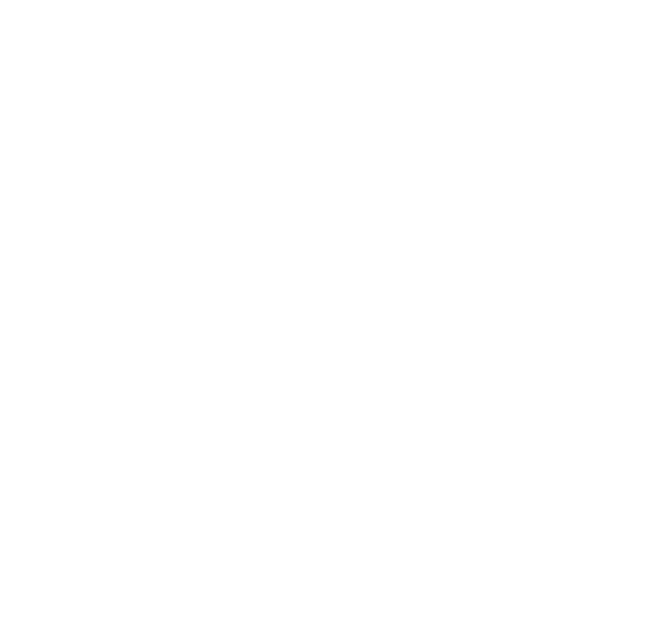
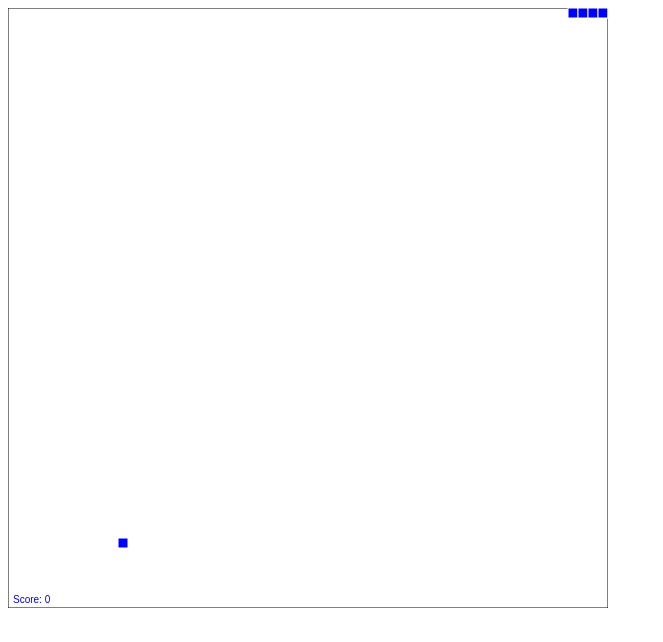
Before and after one commit to Calanthe/snake13k, a plain HTML site: page index.html in a window 1280 px wide. Shown: the whole page, without its empty margins (0-663 px from the left). Drawn offline with Linux system fonts and the light colour scheme.

Commit message:
basic game works

```diff
--- a/index.html
+++ b/index.html
@@ -5,7 +5,8 @@
 	<title>Sn@Ķ€</title>
 </head>
 <body>
-<canvas id="c" width="800" height="800"></canvas>
+<canvas id="c" width="600" height="600"></canvas>
+<script src="js/controls.js"></script>
 <script src="js/ui.js"></script>
 <script src="js/game.js"></script>
 </body>
--- /dev/null
+++ b/js/controls.js
@@ -0,0 +1,21 @@
+var Snake = Snake || {};
+
+Snake.Controls = {};
+
+Snake.Controls.addListeners = function(callback) {
+	document.onkeydown = function (e) {
+		var keyCode = e.keyCode;
+		if (keyCode == 37 && Snake.DIRECTION !== 'right') {
+			callback('left');
+		}
+		else if (keyCode == 38 && Snake.DIRECTION !== 'down') {
+			callback('up');
+		}
+		else if (keyCode == 39 && Snake.DIRECTION !== 'left') {
+			callback('right');
+		}
+		else if (keyCode == 40 && Snake.DIRECTION !== 'up') {
+			callback('down');
+		}
+	};
+};
--- a/js/game.js
+++ b/js/game.js
@@ -1,21 +1,139 @@
 var Snake = Snake || {};
 
-Snake.canvas = document.getElementById("c");
-Snake.ctx = Snake.canvas.getContext("2d");
-Snake.canvasW = 800;
-Snake.canvasH = 800;
-Snake.cellWH = 20;
-Snake.snakeArray = [];
-Snake.direction;
-Snake.score = 0;
+Snake.CANVAS = document.getElementById('c');
+Snake.CTX = Snake.CANVAS.getContext('2d');
+Snake.CANVASW = 600;
+Snake.CANVASH = 600;
+Snake.CELL = 10; //dimension of one cell
+Snake.SNAKE = [];
+Snake.DIRECTION = 'right';
+Snake.SCORE;
+Snake.ANIMATIONID;
+Snake.FOOD;
 
 Snake.Game = {};
 
 Snake.Game.init = function() {
-	Snake.direction = 'right';
+	this.ui = Snake.UI;
+	this.controls = Snake.Controls;
 
-	//the game loop
-	//game_loop = setInterval(paint, 60);
-	console.log('init');
-	Snake.UI.init();
+	this.ui.initScore();
+
+	//TODO show menu or info
+	//this.ui.showMainMenu();
+
+	this.controls.addListeners(this.moveSnake);
+
+	//initialise the snake
+	this.initSnake();
+
+	//initialise the food
+	this.initFood();
+
+	//start the game
+	this.start();
 };
+
+Snake.Game.start = function() {
+	//paint the board in the game loop
+	Snake.ANIMATIONID = window.requestAnimationFrame(this.start.bind(this)); //may change this to setInterval because right now I cant alter the speed of the snake
+	this.paint();
+};
+
+Snake.Game.initSnake = function() {
+	for(var i = 0; i < 5; i++) { //let's start with snake length 5
+		//horizontal snake starting from the top left
+		Snake.SNAKE.push({x: i, y: 0});
+	}
+};
+
+Snake.Game.initFood = function() {
+	Snake.FOOD = {
+		x: Math.round(Math.random() * (Snake.CANVASW - Snake.CELL) / Snake.CELL),
+		y: Math.round(Math.random() * (Snake.CANVASH - Snake.CELL) / Snake.CELL)
+	};
+};
+
+Snake.Game.paint = function() {
+	//paint the board
+	Snake.CTX.fillStyle = 'white';
+	Snake.CTX.fillRect(0, 0, Snake.CANVASW, Snake.CANVASH);
+	Snake.CTX.strokeStyle = 'black';
+	Snake.CTX.strokeRect(0, 0, Snake.CANVASW, Snake.CANVASH);
+
+	//take the snake's head
+	var snakeX = Snake.SNAKE[Snake.SNAKE.length - 1].x;
+	var snakeY = Snake.SNAKE[Snake.SNAKE.length - 1].y;
+
+	if (Snake.DIRECTION == 'right') snakeX++; //5,0
+	else if (Snake.DIRECTION == 'left') snakeX--;
+	else if (Snake.DIRECTION == 'up') snakeY--;
+	else if (Snake.DIRECTION == 'down') snakeY++;
+
+	this.checkCollision(snakeX, snakeY);
+
+	//if the new head position matches the food,
+	//create a new head instead of moving the tail
+	if (snakeX == Snake.FOOD.x && snakeY == Snake.FOOD.y) {
+		var tail = {
+			x: snakeX,
+			y: snakeY
+		};
+		this.ui.updateScore();
+		this.initFood();
+	} else {
+		var tail = Snake.SNAKE.shift(); //take the first cell - tail
+		tail.x = snakeX;
+		tail.y = snakeY;
+	}
+
+	Snake.SNAKE.push(tail); //puts back the tail as the new head
+
+	for (var i = 0; i < Snake.SNAKE.length; i++) {
+		var cell = Snake.SNAKE[i];
+		this.paintCell(cell.x, cell.y);
+	}
+
+	//paint the food
+	this.paintCell(Snake.FOOD.x, Snake.FOOD.y);
+
+	this.ui.paintScore();
+};
+
+Snake.Game.paintCell = function(x, y) {
+	Snake.CTX.fillStyle = "blue";
+	Snake.CTX.fillRect(x * Snake.CELL, y * Snake.CELL, Snake.CELL, Snake.CELL);
+	Snake.CTX.strokeStyle = "white";
+	Snake.CTX.strokeRect(x * Snake.CELL, y * Snake.CELL, Snake.CELL, Snake.CELL);
+};
+
+Snake.Game.checkCollision = function(snakeX, snakeY) {
+	if (snakeX == -1 //if we will get out of the board
+		|| snakeX == Snake.CANVASW / Snake.CELL
+		|| snakeY == -1
+		|| snakeY == Snake.CANVASH / Snake.CELL
+		|| this.ifHitItself(snakeX, snakeY)) { //if the snake will collide with itself
+
+		//stop the game loop
+		window.cancelAnimationFrame(Snake.ANIMATIONID);
+		this.ui.showEndGame();
+		//restart game ?
+		//this.Game.init();
+	}
+};
+
+Snake.Game.ifHitItself = function(x, y) {
+	//check if the given x/y coordinates exist in the snake array
+	for (var i = 0; i < Snake.SNAKE.length; i++) {
+		if (Snake.SNAKE[i].x == x && Snake.SNAKE[i].y == y) {
+			return true;
+		}
+	}
+	return false;
+};
+
+Snake.Game.moveSnake = function(newDirection) {
+	Snake.DIRECTION = newDirection;
+};
+
+Snake.Game.init();
--- a/js/ui.js
+++ b/js/ui.js
@@ -2,6 +2,27 @@ var Snake = Snake || {};
 
 Snake.UI = {};
 
+Snake.UI.showMainMenu = function() {
+	console.log('Main Menu');
+};
+
+Snake.UI.initScore = function() {
+	Snake.SCORE = 0;
+};
+
+Snake.UI.updateScore = function() {
+	Snake.SCORE++;
+};
+
+Snake.UI.paintScore = function() {
+	var scoreText = "Score: " + Snake.SCORE;
+	Snake.CTX.fillText(scoreText, 5, Snake.CANVASH - 5);
+};
+
 Snake.UI.refreshScore = function() {
 	console.log('refreshScore');
 };
+
+Snake.UI.showEndGame = function() {
+	console.log('Game Over');
+};
```
